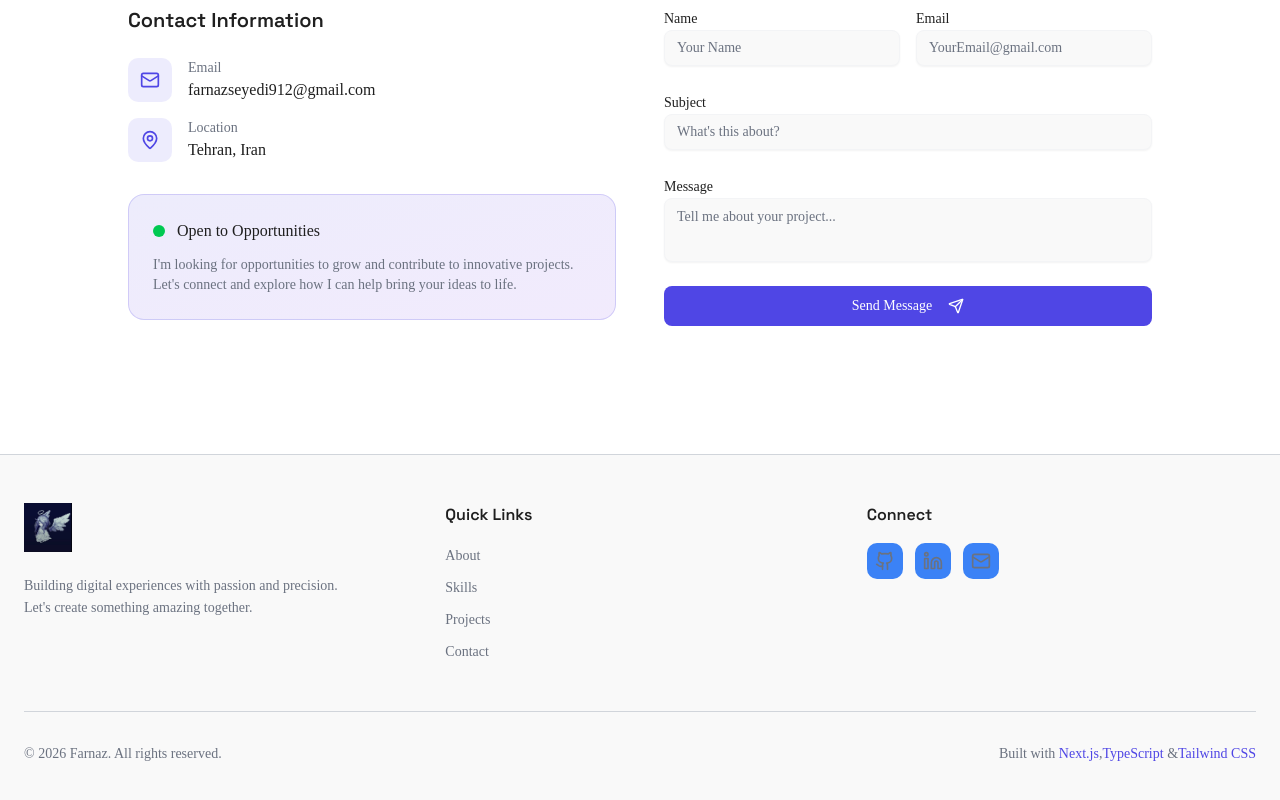
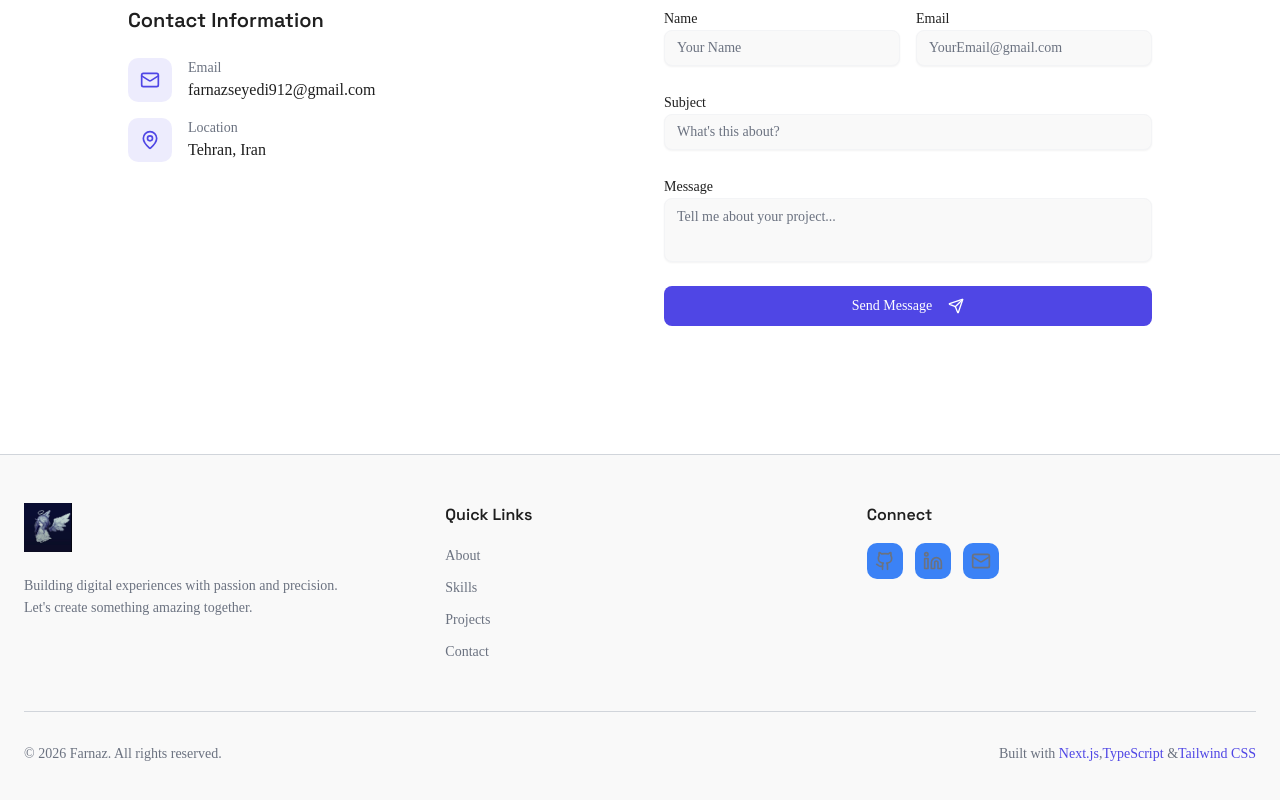
Before and after one commit to farnazseyedi/portofolio, a Next.js app: page / in a window 1280 px wide. Shown: the part 5329-6129 px from the top of the page. Built offline with nearby package versions, Linux system fonts and the light colour scheme.

Commit message:
fix emailjs

```diff
--- a/components/sections/contact.tsx
+++ b/components/sections/contact.tsx
@@ -13,22 +13,33 @@ export function ContactSection() {
   const [isSubmitting, setIsSubmitting] = React.useState(false);
   const [submitted, setSubmitted] = React.useState(false);
 
+  const formRef = React.useRef<HTMLFormElement>(null);
+
   const handleSubmit = async (e: React.FormEvent<HTMLFormElement>) => {
     e.preventDefault();
     setIsSubmitting(true);
 
+    if (formRef.current) {
+      const timeInput =
+        formRef.current.querySelector<HTMLInputElement>('[name="time"]');
+      if (timeInput) {
+        timeInput.value = new Date().toLocaleString();
+      }
+    }
+
     try {
+      if (!formRef.current) return;
       await emailjs.sendForm(
-        "YOUR_SERVICE_ID",
-        "YOUR_TEMPLATE_ID",
-        e.currentTarget,
-        "YOUR_PUBLIC_KEY",
+        "service_farnaz84",
+        "template_kr0l7df",
+        formRef.current,
+        "CNKcghM5F5yiakIB7",
       );
       setSubmitted(true);
-      e.currentTarget.reset();
+      formRef.current.reset();
     } catch (error) {
       console.error(error);
-      alert("مشکلی پیش اومد، لطفاً دوباره تلاش کنید.");
+      alert("pls try again later:)");
     } finally {
       setIsSubmitting(false);
       setTimeout(() => setSubmitted(false), 3000);
@@ -100,21 +111,6 @@ export function ContactSection() {
                 </div>
               </div>
             </div>
-
-            <div className="p-6 rounded-2xl bg-linear-to-br from-primary/10 to-accent/10 border border-primary/20">
-              <div className="flex items-center gap-3 mb-3">
-                <span className="relative flex h-3 w-3">
-                  <span className="animate-ping absolute inline-flex h-full w-full rounded-full bg-green-400 opacity-75" />
-                  <span className="relative inline-flex rounded-full h-3 w-3 bg-green-500" />
-                </span>
-                <span className="font-medium">Open to Opportunities</span>
-              </div>
-              <p className="text-sm text-muted-foreground">
-                I'm looking for opportunities to grow and contribute to
-                innovative projects. Let's connect and explore how I can help
-                bring your ideas to life.
-              </p>
-            </div>
           </div>
 
           <div
@@ -122,7 +118,8 @@ export function ContactSection() {
               isInView ? "opacity-100 translate-x-0" : "opacity-0 translate-x-8"
             }`}
           >
-            <form onSubmit={handleSubmit} className="space-y-6">
+            <form ref={formRef} onSubmit={handleSubmit} className="space-y-6">
+              <input type="hidden" name="time" /> {/* زمان ارسال */}
               <div className="grid sm:grid-cols-2 gap-4">
                 <div className="space-y-2">
                   <label htmlFor="name" className="text-sm font-medium">
@@ -175,7 +172,6 @@ export function ContactSection() {
                   className="bg-card resize-none"
                 />
               </div>
-
               <Button
                 type="submit"
                 size="lg"
```
